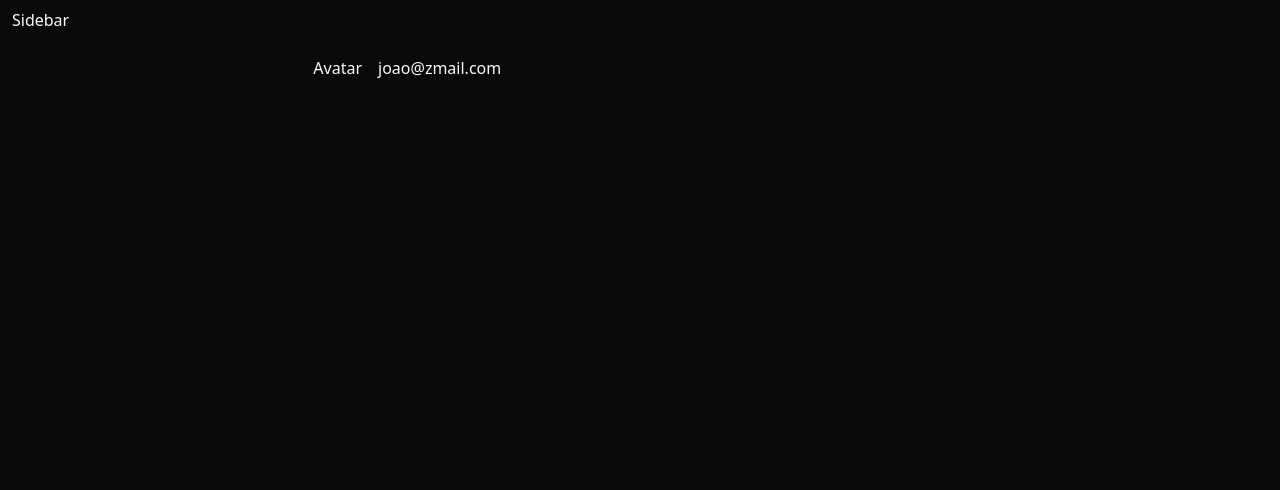
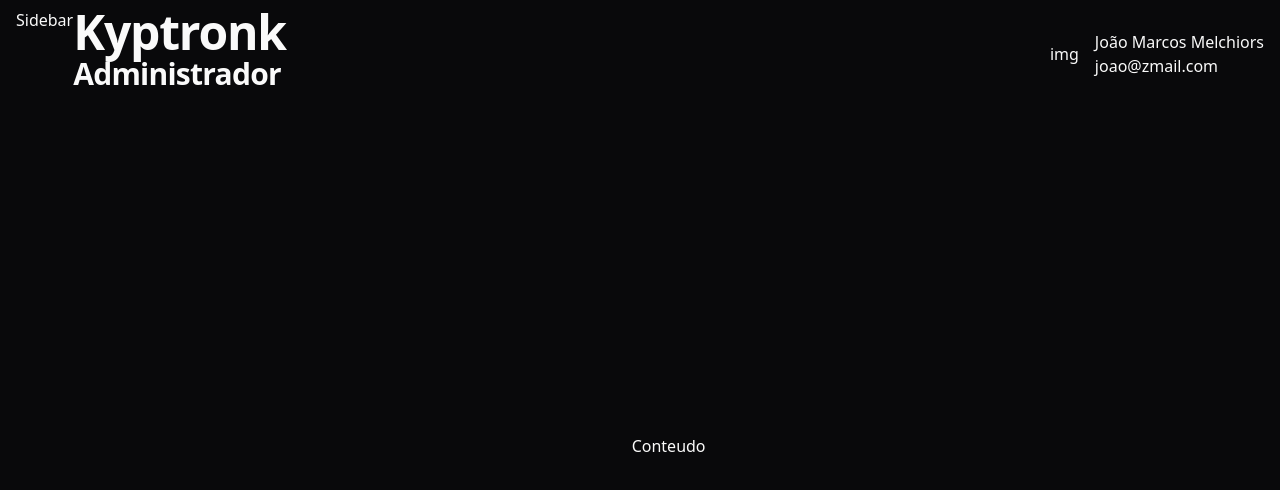
Before and after one commit to leoziondev/proj-cod3r-fullstack-auth, a Next.js app in the folder apps/frontend/: page / in a window 1280 px wide. Shown: the top 490 px of the page. Built offline with nearby package versions, Linux system fonts and the light colour scheme.

Commit message:
Create routes and develop a draft of the home page

```diff
--- a/apps/frontend/src/app/(root)/layout.tsx
+++ b/apps/frontend/src/app/(root)/layout.tsx
@@ -1,3 +1,4 @@
+import HeaderBox from "@/components/HeaderBox";
 import Sidebar from "@/components/Sidebar";
 
 export default function RootLayout({
@@ -6,14 +7,36 @@ export default function RootLayout({
   children: React.ReactNode;
 }>) {
 
-    const loggedIn = {
-        role: 'Adminstrador'
-    };
+  const loggedIn = {
+    user: 'João Marcos Melchiors',
+    nickName: 'Kyptronk',
+    email: 'joao@zmail.com',
+    role: 'Administrador',
+    imagem: 'img'
+  }
 
-    return (
-    <main className="flex w-full h-screen">
-        <Sidebar role={loggedIn.role}/>
-        <div>{children}</div>
+  return (
+    <main className="flex-1 flex">
+        <Sidebar />
+        <div id="containerHeaderPlusContent"
+          className="
+            flex-1
+            flex flex-col
+        ">
+          <HeaderBox
+            apelido={loggedIn.nickName}
+            perfil={loggedIn.role}
+            usuario={loggedIn.user}
+            email={loggedIn.email}
+            imagem={loggedIn.imagem}
+          />
+          <div className="
+            flex-1
+            flex justify-center items-center
+          ">
+            {children}
+          </div>
+        </div>
     </main>
-    );
+  );
 }
--- a/apps/frontend/src/app/(root)/page.tsx
+++ b/apps/frontend/src/app/(root)/page.tsx
@@ -1,29 +1,7 @@
-import HeaderBox from "@/components/HeaderBox";
-
 export default function Home() {
-
-  const loggedIn = {
-    user: 'João Marcos Melchiors',
-    nickName: 'Kyptronk',
-    email: 'joao@zmail.com',
-    role: 'Administrador'
-  }
-
-
-  return (
-    <section className="home">
-      <div className="home-content">
-        <div className="home-header">
-            <HeaderBox
-              nickName={loggedIn.nickName}
-              role={loggedIn.role}
-              user={loggedIn.user}
-              email={loggedIn.email}
-            />
-        </div>
-
-
-      </div>
+   return (
+    <section>
+      Conteudo
     </section>
   );
 }
--- a/apps/frontend/src/app/globals.css
+++ b/apps/frontend/src/app/globals.css
@@ -77,21 +77,8 @@
 }
 
 @layer utilities {
-  /* home */
-  .home {
-    @apply no-scrollbar flex w-full flex-row max-xl:max-h-screen max-xl:overflow-y-auto;
-  }
-
-  .home-content {
-    @apply no-scrollbar flex w-full flex-1 flex-col gap-8 px-5 sm:px-8 py-7 lg:py-12 xl:max-h-screen xl:overflow-y-scroll;
-  }
-
-  .home-header {
-    @apply flex flex-col justify-between gap-8;
-  }
-
   main {
-    @apply my-2 mx-3
+    @apply max-w-full max-h-screen mx-4 my-2 rounded-md overflow-hidden
   }
   nav {
     @apply max-w-6xl mx-auto my-12;
--- a/apps/frontend/src/app/layout.tsx
+++ b/apps/frontend/src/app/layout.tsx
@@ -14,7 +14,7 @@ export default function RootLayout({
   return (
     <html lang="en" className="dark">
       <body
-        className={`antialiased`}
+        className={`antialiased h-screen flex flex-col`}
       >
         {children}
       </body>
--- a/apps/frontend/src/components/HeaderBox.tsx
+++ b/apps/frontend/src/components/HeaderBox.tsx
@@ -1,29 +1,24 @@
 import React from 'react'
+import HeaderContent from './HeaderContent'
+import UserBox from './UserBox'
 
 
-const HeaderBox = ({ usuario, perfil, apelido, email }: HeaderBoxProps) => {
+const HeaderBox = ({ usuario, perfil, apelido, email, imagem }: HeaderBoxProps) => {
   return (
     <div id="containerHeaderBox"
         className="grid
         grid-cols-[1fr_400px]
         items-center
     ">
-        <div id="containerContext"
-            className="justify-self-start
-        ">
-            <h1>{apelido}</h1>
-            <h2>{perfil}</h2>
-        </div>
-        <div id="containerUser"
-            className="justify-self-end
-            flex items-center gap-4
-        ">
-            <div>Avatar</div>
-            <div id="containerDataUSer">
-                <div>{usuario}</div>
-                <div>{email}</div>
-            </div>
-        </div>
+        <HeaderContent
+            apelido={apelido}
+            perfil={perfil}
+        />
+        <UserBox
+            usuario={usuario}
+            imagem={imagem}
+            email={email}
+        />
     </div>
   )
 }
--- a/apps/frontend/src/components/HeaderContent.tsx
+++ b/apps/frontend/src/components/HeaderContent.tsx
@@ -1,10 +1,14 @@
 import React from 'react'
 
-const HeaderContent = () => {
+const HeaderContent = ({ apelido, perfil }: HeaderContentProps) => {
   return (
-    <div id="containerHeaderContent">
-        <div>Nome Tela</div>
-        <div>Role User</div>
+    <div id="containerHeaderContent"
+      className="
+        justify-self-start
+        flex flex-col justify-center
+      ">
+        <h1>{apelido}</h1>
+        <h2>{perfil}</h2>
     </div>
   )
 }
--- a/apps/frontend/src/components/UserBox.tsx
+++ b/apps/frontend/src/components/UserBox.tsx
@@ -1,12 +1,16 @@
 import React from 'react'
 import { Usuario } from '@repo/core'
 
-const UserBox = ({ imagem, nome, email }: Partial<Usuario>) => {
+const UserBox = ({ imagem, usuario, email }: UserBoxProps) => {
   return (
-    <div id="containerUserBox" className='flex'>
+    <div id="containerUserBox"
+      className="
+        justify-self-end
+        flex gap-4 items-center
+    ">
         <div>{imagem}</div>
         <div id="containerUserData">
-            <div>{nome}</div>
+            <div>{usuario}</div>
             <div>{email}</div>
         </div>
     </div>
```
Also changed, not shown: apps/frontend/types/index.d.ts (+17 -5 lines), packages/eslint-config/README.md.
